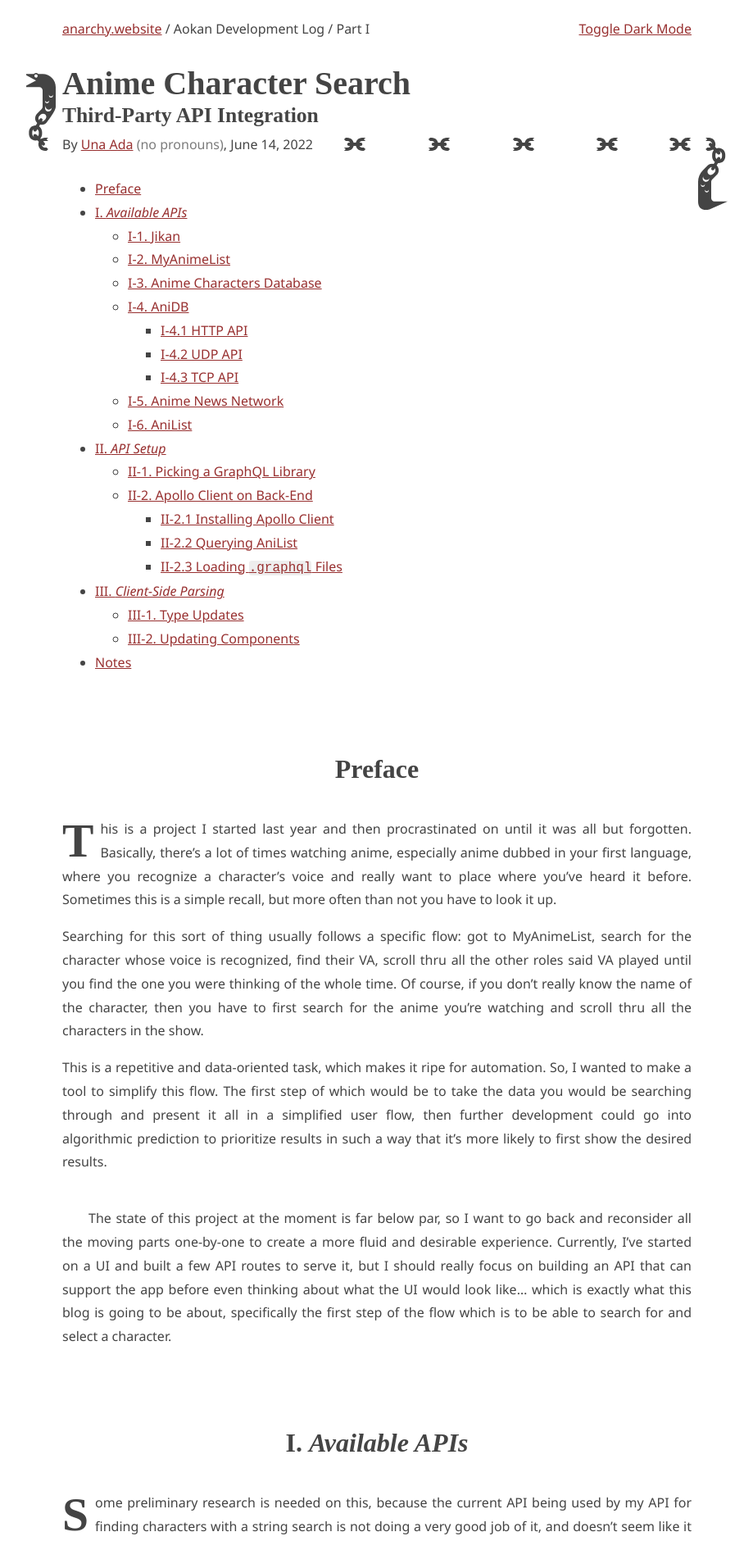
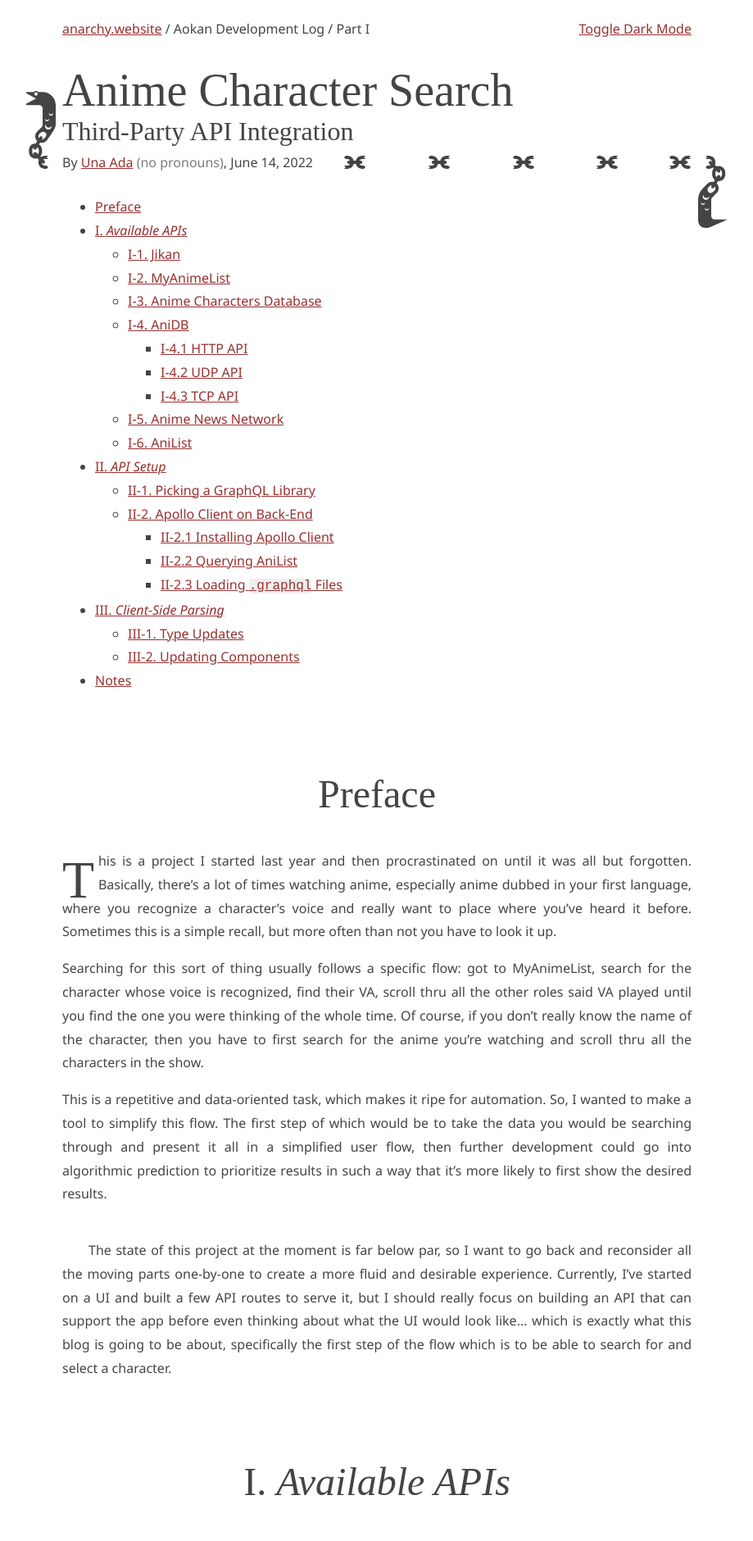
Before and after one commit to una-ada/anarchy.website, a Jekyll site: the page built from _posts/2022-06-14-character-search.md, in a window 1280 px wide. Shown: the top 1880 px of the page at 82% size, without its empty margins (180-1099 px from the left). Built offline with Jekyll 4.4.1, drawn with Linux system fonts in a browser that asks for light colours; some web fonts are replaced.

Commit message:
update title font, mencken to bodoni pt

```diff
--- a/_layouts/post.html
+++ b/_layouts/post.html
@@ -41,7 +41,7 @@
                 {%- endif -%}
             </h1>
             {%- unless page.author and page.date -%}
-                <hr />
+                <!-- <hr /> -->
             {%- endunless -%}
         {%- endif -%}
         {%- if page.subtitle -%}
--- a/_sass/_blocks.scss
+++ b/_sass/_blocks.scss
@@ -16,16 +16,15 @@
       &::first-letter {
         float: left;
         font-family: $title-font;
-        font-weight: bold;
-        font-size: $line-height * 2rem;
-        line-height: 1em;
-        margin-bottom: -1rem;
-        padding-right: 0.5rem;
+        font-size: 4rem;
+        font-variation-settings: "opsz" 48, "wght" 700;
+        line-height: 1.2em;
+        margin-bottom: -1.5rem;
+        padding-right: 0.3rem;
         text-transform: uppercase;
       }
       span:first-child {
         font-family: $title-font;
-        font-weight: bold;
         text-transform: uppercase;
       }
     }
--- a/_sass/_elements.scss
+++ b/_sass/_elements.scss
@@ -41,8 +41,8 @@
 }
 h1, h2, h3, h4 {
 	font-family: $title-font;
-	font-weight: 700;
-	line-height: 1.2em;
+  font-weight: normal;
+	// line-height: 1.2em;
 	a {
 		text-decoration: none;
 	}
@@ -52,21 +52,25 @@
 	}
 }
 h1 {
-	font-size: 2.5rem;
+	font-size: 3.5rem;
 	margin: 0;
+  font-variation-settings: "opsz" 42, "wght" 700;
 }
 h2 {
-	font-size: 2rem;
+	font-size: 3rem;
 	margin-top: $section-space;
 	text-align: center;
+  font-variation-settings: "opsz" 36, "wght" 700;
 }
 h3 {
-	font-size: 1.6rem;
+	font-size: 2rem;
 	margin-top: 3rem;
+  font-variation-settings: "opsz" 24, "wght" 700;
 }
 h4 {
-	font-size: 1.3rem;
+	font-size: 1.5rem;
 	margin: 2rem 0;
+  font-variation-settings: "opsz" 18, "wght" 700;
 }
 hr {
 	background: $primary;
--- a/assets/css/style.scss
+++ b/assets/css/style.scss
@@ -20,7 +20,7 @@
 }
 $copy-font: 'Noto Sans', 'source-han-sans-japanese', sans-serif;
 $mono-font: 'M+1M', 'M+1', monospace;
-$title-font: 'mencken-std', 'source-han-serif-japanese', serif;
+$title-font: 'bodoni-pt-variable', 'source-han-serif-japanese', serif;
 
 // Colors
 $primary: #444;
```
Also changed, not shown: index.md (+1 -1 lines).
